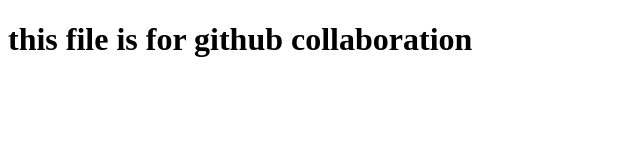
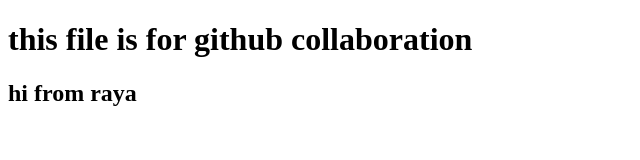
Before and after one commit to jarinraya02/practice-collaboration, a plain HTML site: page index.html in a window 1280 px wide. Shown: the whole page, without its empty margins (0-640 px from the left). Drawn offline with Linux system fonts and the light colour scheme.

Commit message:
Update index.html

```diff
--- a/index.html
+++ b/index.html
@@ -10,6 +10,7 @@
 
 <body>
     <h1>this file is for github collaboration</h1>
+    <h2> hi from raya </h2>
 </body>
 
 </html>
```
